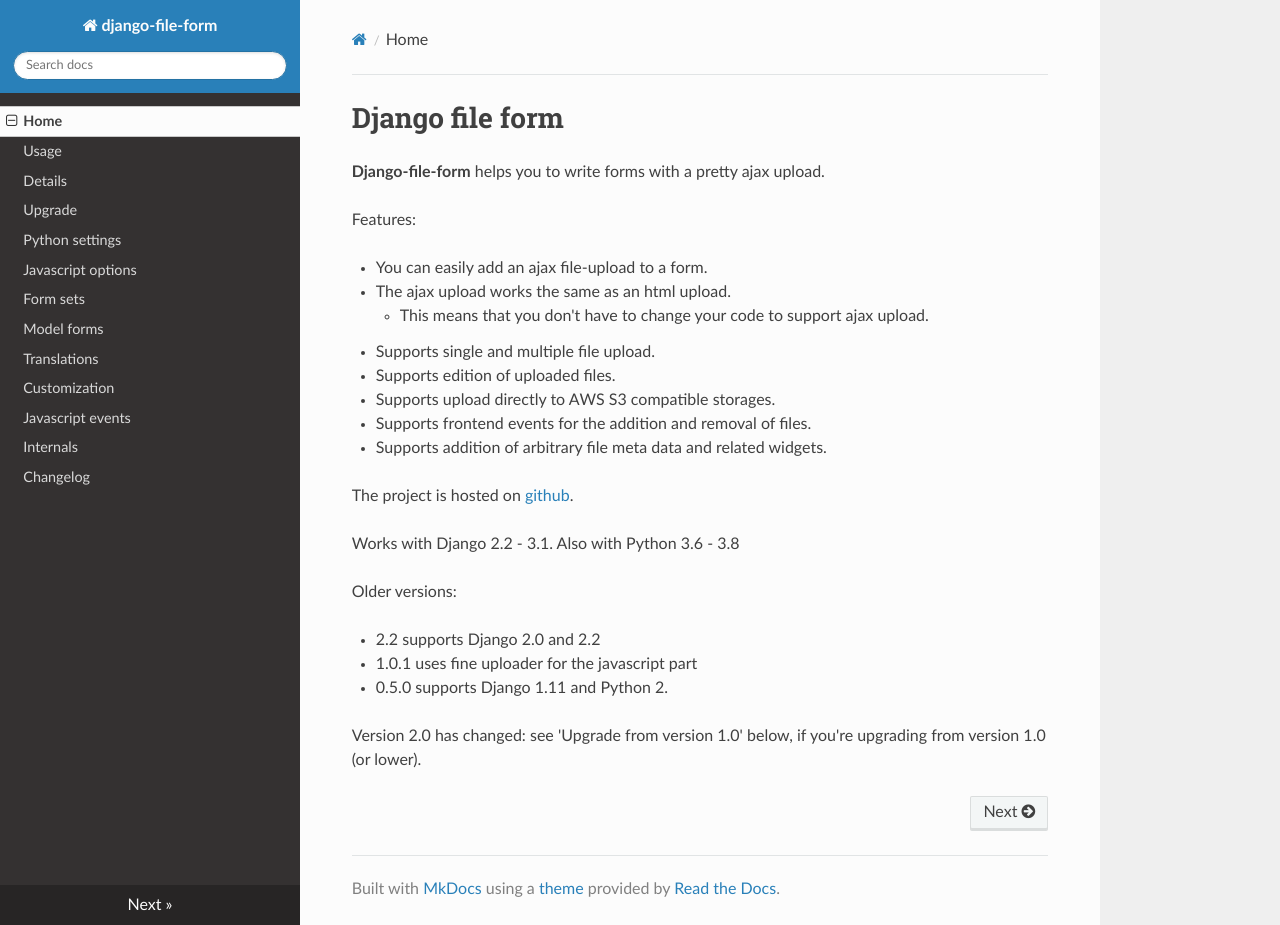
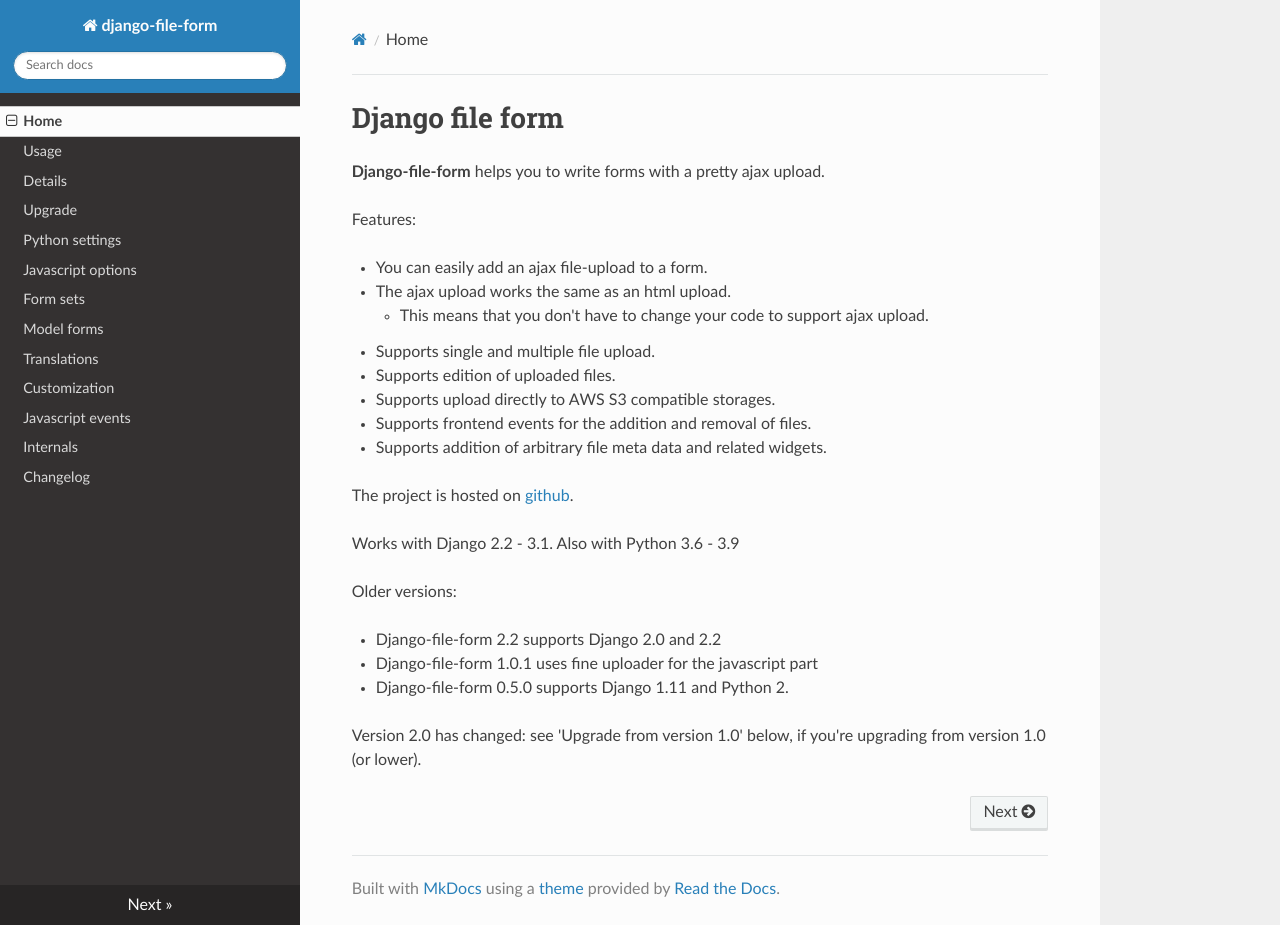
Before and after one commit to mbraak/django-file-form, an MkDocs documentation site: the page built from docs/index.md, in a window 1280 px wide and 925 px high. Built offline with MkDocs 1.6.1, drawn with Linux system fonts in a browser that asks for light colours; nearby versions of some CDN libraries.

Commit message:
Update Python version in docs

```diff
--- a/docs/index.md
+++ b/docs/index.md
@@ -15,12 +15,12 @@
 
 The project is hosted on [github](https://github.com/mbraak/django-file-form).
 
-Works with Django 2.2 - 3.1. Also with Python 3.6 - 3.8
+Works with Django 2.2 - 3.1. Also with Python 3.6 - 3.9
 
 Older versions:
 
-* 2.2 supports Django 2.0 and 2.2
-* 1.0.1 uses fine uploader for the javascript part
-* 0.5.0 supports Django 1.11 and Python 2.
+* Django-file-form 2.2 supports Django 2.0 and 2.2
+* Django-file-form 1.0.1 uses fine uploader for the javascript part
+* Django-file-form 0.5.0 supports Django 1.11 and Python 2.
 
 Version 2.0 has changed: see 'Upgrade from version 1.0' below, if you're upgrading from version 1.0 (or lower).
```
